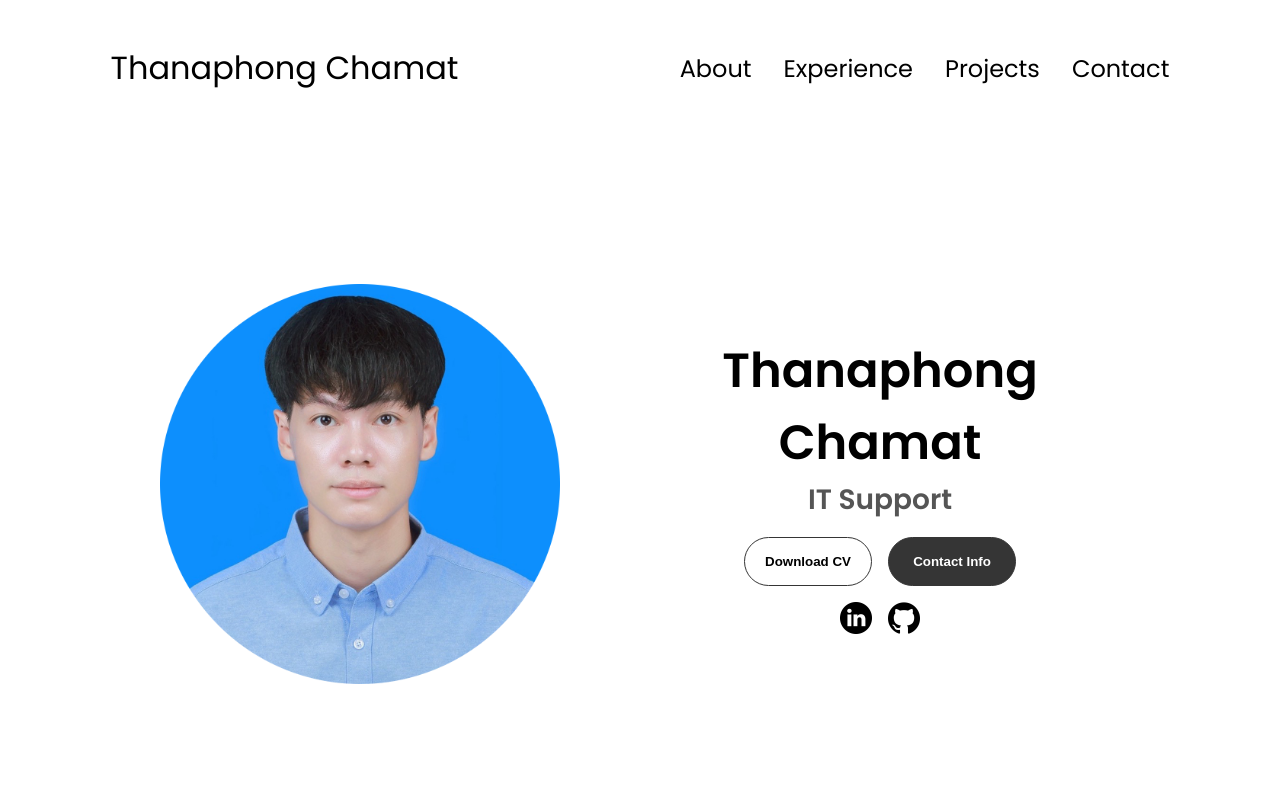
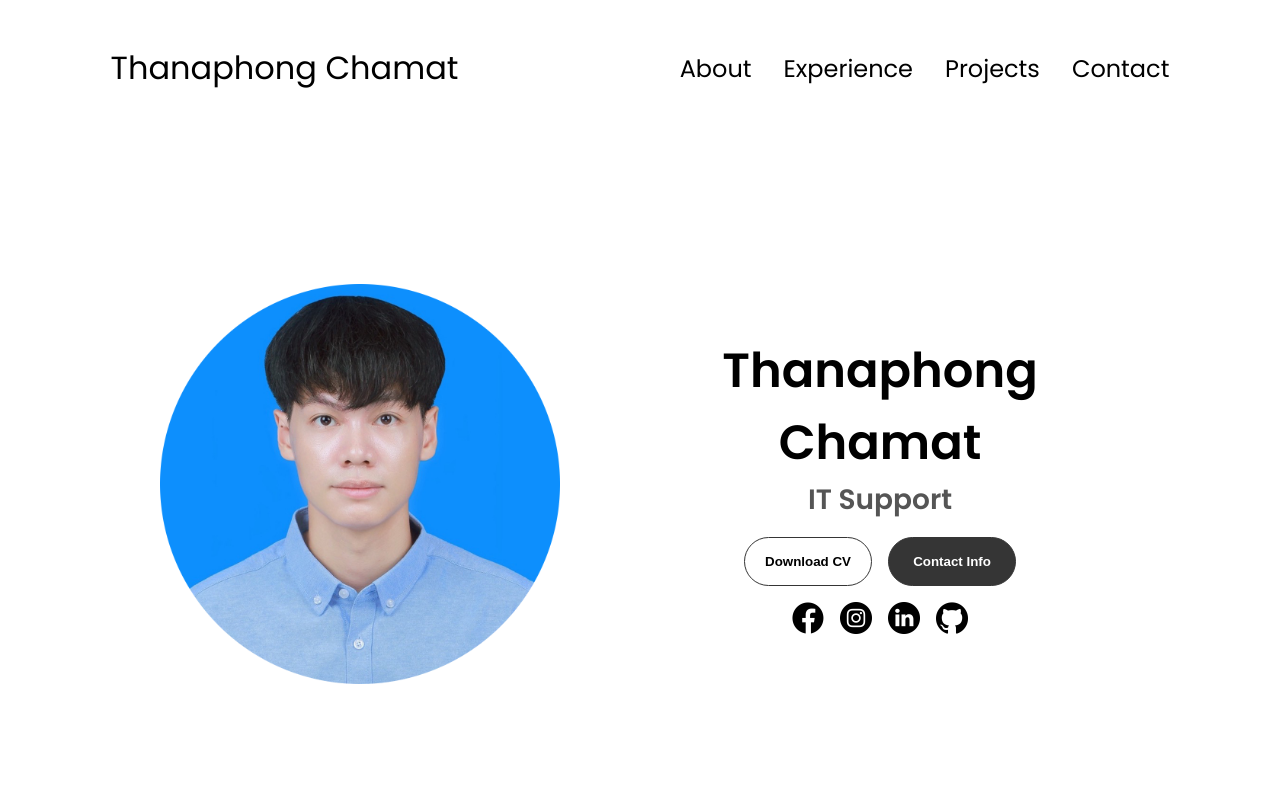
Before and after one commit to Thanaphong007/Portfolio-Thanaphong, a plain HTML site: page index.html in a window 1280 px wide. Shown: the top 800 px of the page. Drawn offline with Linux system fonts and the light colour scheme.

Commit message:
อัพโหลด

```diff
--- a/index.html
+++ b/index.html
@@ -56,6 +56,18 @@
           </button>
         </div>
         <div id="socials-container">
+          <img
+            src="./assets/facebook.png"
+            alt="My facebook profile"
+            class="icon"
+            onclick="location.href='https://www.facebook.com/thanaphong226861'"
+          />
+          <img
+            src="./assets/instagram.png"
+            alt="My instagram profile"
+            class="icon"
+            onclick="location.href='https://www.instagram.com/_tom.thana_/'"
+          />
           <img
             src="./assets/linkedin.png"
             alt="My LinkedIn profile"
```
Also changed, not shown: assets/facebook.png (added), assets/instagram.png (added), 1 other file.
